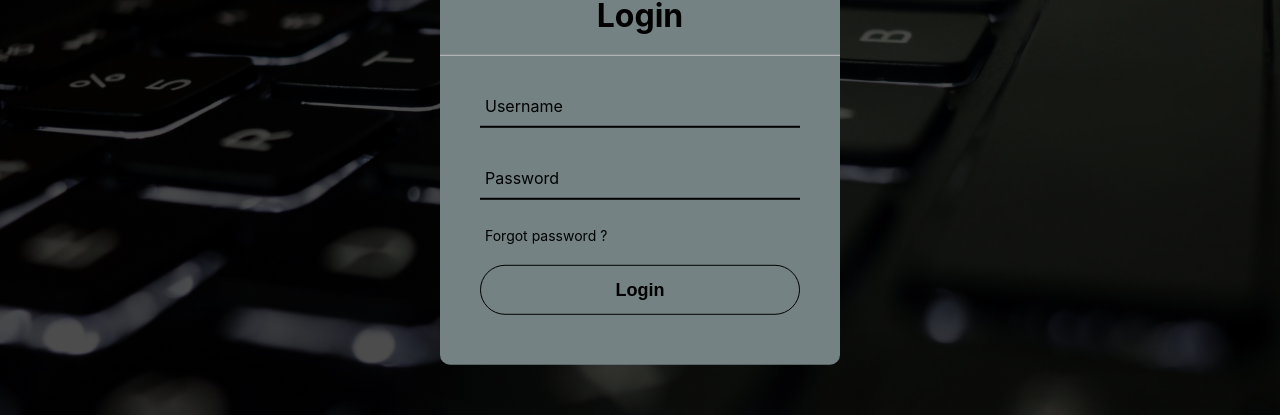
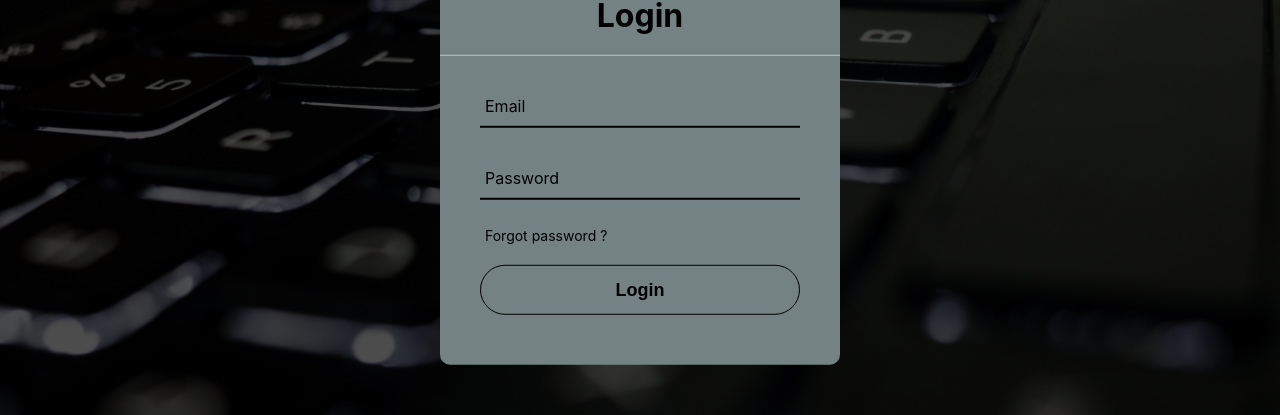
Before and after one commit to Catalinx99/assist-tech, a React (Create React App) app: page / in a window 1280 px wide. Shown: the part 230-645 px from the top of the page. Built offline with nearby package versions, Linux system fonts and the light colour scheme.

Commit message:
Fake login with json server (#33)

```diff
--- a/db.json
+++ b/db.json
@@ -3,8 +3,8 @@
     {
       "firstName": "Ion",
       "lastName": "Marin",
-      "email": "ion@email.com",
-      "password": "*****",
+      "email": "user@email.com",
+      "password": "Parola",
       "role": "user",
       "gender": "male",
       "birthDate": "2022-04-08",
@@ -19,11 +19,11 @@
       "percentageOfWorkRemote": 50
     },
     {
-      "firstName": "Jenny 2",
+      "firstName": "Admin",
       "lastName": "Chan",
-      "email": "jenny.chan@email.com",
-      "password": "sdasdasd",
-      "role": "user",
+      "email": "test@email.com",
+      "password": "test",
+      "role": "administrator",
       "gender": "male",
       "birthDate": "22212-02-02",
       "nationality": "22",
@@ -184,20 +184,20 @@
   ],
   "offices": [
     {
-      "id": 2,
+      "officeName": "Office name 2",
+      "floorNumber": 2,
+      "deskCount": 3,
       "buildingId": 2,
       "buildingName": "Building 2",
-      "officeName": "Office name 2",
-      "floorNumber": 4,
       "usableDesks": 3,
       "officeAdministrator": "Catalin Prisacaru",
       "membersList": [
         "member3",
         "member2"
       ],
-      "deskCount": 3,
       "usableDesksCount": 3,
-      "occupiedDesksCount": 0
+      "occupiedDesksCount": 0,
+      "id": 2
     },
     {
       "id": 1,
--- a/src/components/Login/LogIn.js
+++ b/src/components/Login/LogIn.js
@@ -1,25 +1,71 @@
 import "./LoginCss.css"
+import { useState } from "react";
+import serviceApi from "../services"
+const LogIn = () => {
+	const services = new serviceApi();
+	const login = (data) => {
+		services.get(`users/?email=${data.email}&password=${data.password}`).then(res => {
+			if (res && res.length > 0) {
+				const formattedUserData = res[0];
+				delete formattedUserData.password;
+				localStorage.setItem('user', JSON.stringify(formattedUserData));
+				switch (formattedUserData.role) {
+					case 'user':
+						window.location.replace('/office-status');
+						break;
+					case 'administrator':
+						window.location.replace('/user-management');
+						break;
+					case 'officeAdministrator':
+						window.location.replace('/office-status');
+						break;
 
-const LogIn = () => {
+					default:
+						break;
+				}
+			}
+			else {
+				localStorage.clear();
+			}
+		})
+
+	}
+
+	const [loginFormData, setLoginFormData] = useState({
+		email: '',
+		password: '',
+	})
+
+	const handleAddFormChange = (event) => {
+		event.preventDefault();
+		const fieldName = event.target.name;
+		const fieldValue = event.target.value;
+
+		const newFormData = { ...loginFormData };
+		newFormData[fieldName] = fieldValue;
+
+		setLoginFormData(newFormData);
+	};
+
 	return (
 		<div>
 			<div className="center">
 				<h1>Login</h1>
-				<form method="post">
+				<form>
 					<div className="txt_field">
-						<input type="text" required />
+						<input type="text" name="email" required onChange={handleAddFormChange} />
 						<span></span>
-						<label> Username </label>
+						<label> Email </label>
 					</div>
 					<div className="txt_field">
-						<input type="password" required />
+						<input type="password" name="password" required onChange={handleAddFormChange} />
 						<span></span>
 						<label> Password </label>
 					</div>
 					<div className="pass">
 						<a href="/forgotpw"> Forgot password ?</a>
 					</div>
-					<input type="submit" value="Login" />
+					<button type="button" className="loginButton" onClick={() => login(loginFormData)}>Login</button>
 				</form>
 			</div>
 		</div>
--- a/src/components/Login/LoginCss.css
+++ b/src/components/Login/LoginCss.css
@@ -80,7 +80,7 @@ form .txt_field{
 .pass:hover{
   text-decoration: underline;
 }
-input[type="submit"]{
+input[type="submit"], .loginButton{
 	width: 100%;
 	height: 50px;
 	border: 1px solid;
@@ -93,7 +93,7 @@ input[type="submit"]{
 	outline: none;
 	margin-bottom: 50px;
 }
-input[type="submit"]:hover{
+input[type="submit"]:hover, .loginButton:hover{
 	border-color: #FFFFFF;
 	color: #FFFFFF;
 	transition: 0.9s;
--- a/src/components/OfficeManagement/OfficeManagement.js
+++ b/src/components/OfficeManagement/OfficeManagement.js
@@ -19,11 +19,10 @@ const OfficeManagement = () => {
   const [selectedOffices, setSelectedOffices] = useState({});
 
   const columns = [
-    { field: 'id', headerName: 'ID', width: 50 },
     { field: 'officeName', headerName: 'Office Name', width: 300 },
     { field: 'buildingName', headerName: 'Building Name', width: 300 },
     { field: 'floorNumber', headerName: 'Floor', width: 80 },
-    { field: 'deskCount', headerName: 'Total Desks count', width: 150 },
+    { field: 'deskCount', headerName: 'Total Desks count', width: 180 },
     { field: 'usableDesksCount', headerName: 'Usable Desks count', width: 150 },
     { field: 'officeAdministrator', headerName: 'Office Administrator', width: 300 },
 
--- a/src/components/RequestToWorkRemote/RequestToWorkRemote.js
+++ b/src/components/RequestToWorkRemote/RequestToWorkRemote.js
@@ -14,11 +14,7 @@ import { Button } from '@mui/material';
 const RequestToWorkRemote = () => {
   const services = new serviceApi();
   const [requests, setRequests] = useState([]);
-
-
-  // const localUserData = localStorage.getItem('user');
-  const loggedUserId = 1; // this will be from localUserData.id
-
+  const localStorageData = JSON.parse(localStorage.getItem('user'));
 
   const [requestsForm, setRequestsForm] = useState({
     percentage: '',
@@ -26,13 +22,12 @@ const RequestToWorkRemote = () => {
     pendingStatus: true,
     approvedStatus: false,
     rejectedStatus: false,
-    userId: loggedUserId,
+    userId: localStorageData.id,
   });
 
 
   const getRequests = () => {
-    // /userId from logged user -> localStorage
-    services.get(`requestsRemote?userId=${loggedUserId}`).then((data) => {
+    services.get(`requestsRemote?userId=${localStorageData.id}`).then((data) => {
       setRequests(data);
     })
   }
@@ -56,6 +51,7 @@ const RequestToWorkRemote = () => {
   const percentageValue = (value) => {
     return `${value}%`;
   }
+
   useEffect(() => {
     getRequests();
     // eslint-disable-next-line react-hooks/exhaustive-deps
```
